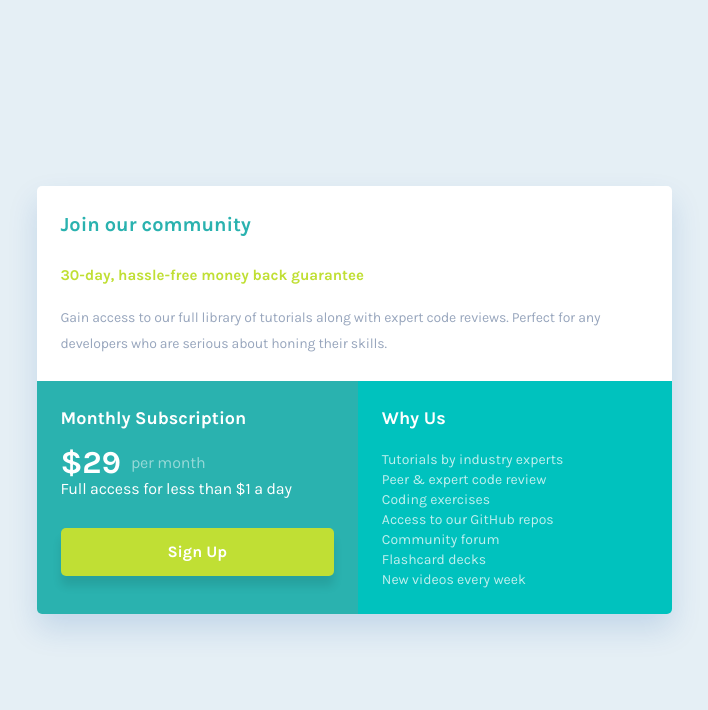
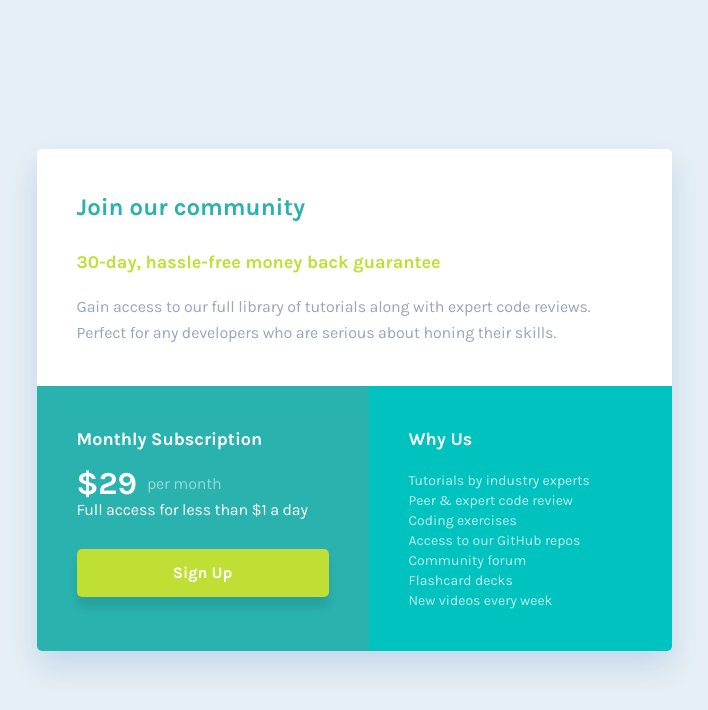
Before and after one commit to SamHemingway/single-price-grid-component, a plain HTML site: page index.html in a window 1280 px wide. Shown: the whole page, without its empty margins (286-994 px from the left). Drawn offline with Linux system fonts and the light colour scheme.

Commit message:
Switched to clamp() for padding/font-sizes

```diff
--- a/styles/global.css
+++ b/styles/global.css
@@ -128,7 +128,7 @@ main {
 }
 
 .card__section {
-  padding: var(--g-lg);
+  padding: clamp(var(--g-lg), 4vw, var(--g-xxl));
   flex-direction: column;
 }
 
@@ -148,18 +148,18 @@ main {
 
 .card__section__main-header {
   color: var(--clr-primary);
-  font-size: var(--fs-lg);
+  font-size: clamp(var(--fs-lg), 4vw, var(--fs-d-md));
   margin-bottom: var(--g-lg);
 }
 
 .card__section__sub-header {
   color: var(--clr-secondary);
-  font-size: var(--fs-xs);
+  font-size: clamp(var(--fs-xs), 3vw, var(--fs-d-sm));
   margin-bottom: var(--g-md);
 }
 
 .card__section__body {
-  font-size: var(--fs-xxs);
+  font-size: clamp(var(--fs-xxs), 2vw, var(--fs-d-xs));
   line-height: 26px;
   letter-spacing: -0.175px;
 }
```
Also changed, not shown: 1 other file.
